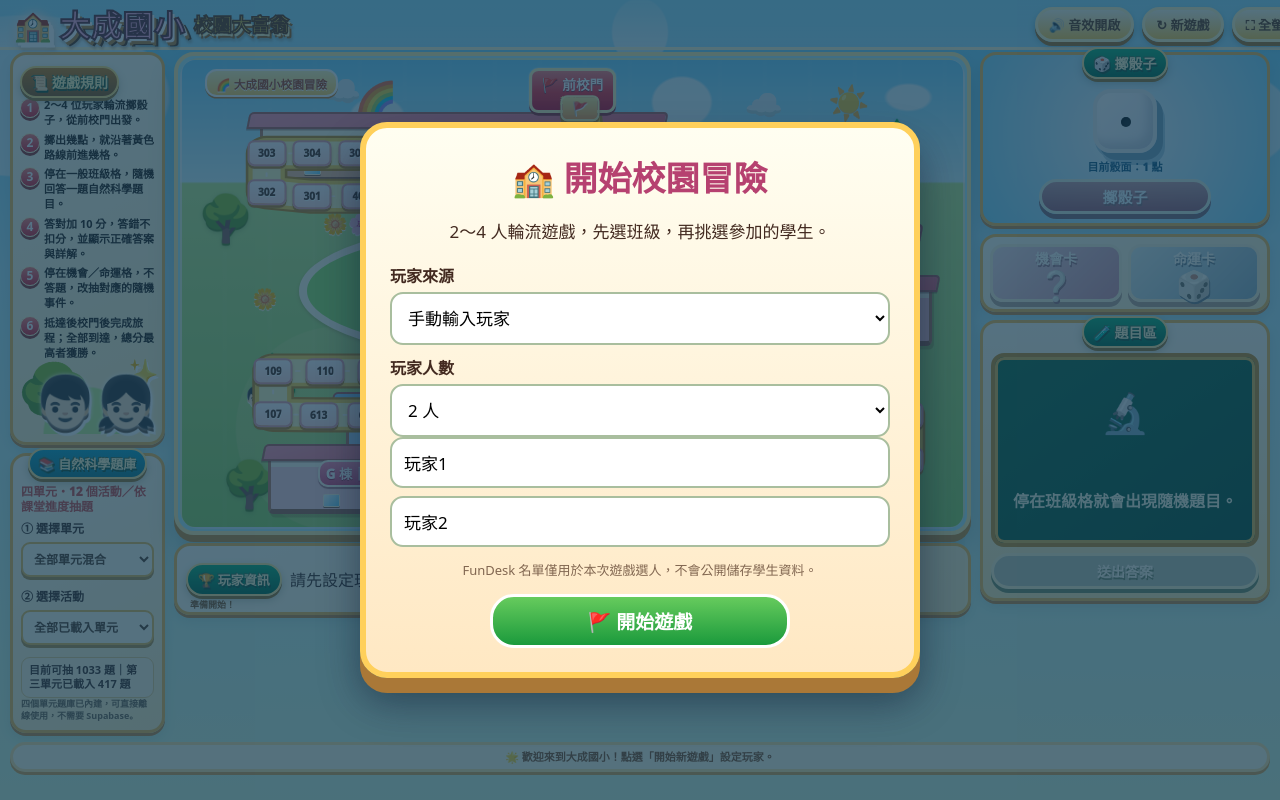
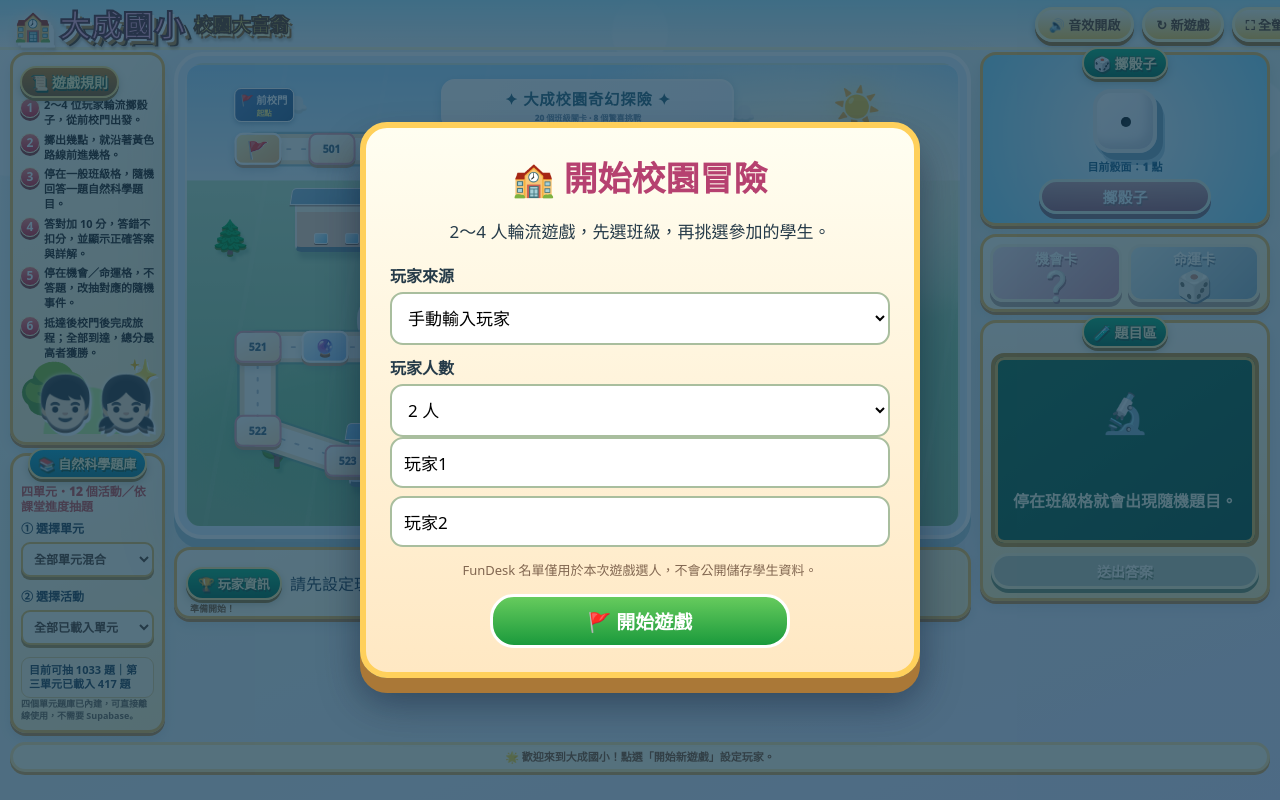
Before and after one commit to by92hpqcrx-cmd/dachen-monopoly, a plain HTML site: page index.html in a window 1280 px wide. Shown: the top 800 px of the page. Drawn offline with Linux system fonts and the light colour scheme.

Commit message:
Redesign campus map and shorten board to 20 class challenges plus 8 event squares

```diff
--- a/index.html
+++ b/index.html
@@ -250,6 +250,50 @@ body::before{content:'';position:fixed;inset:0;z-index:-1;pointer-events:none;ba
 .bank-import .import-label{font-size:11px;cursor:pointer;color:#136994}
 .bank-import input{font-size:10px;width:100%;max-width:100%;color:#3f4c56}
 .bank-import .small-note{font-size:10px;line-height:1.35;margin-top:5px}
+
+/* 2026 精緻校園插畫版：只調整美術、路線與關卡外觀 */
+body{background:linear-gradient(160deg,#edf7ff 0%,#e8f3ed 45%,#e6e6ff 100%);color:#263b49}
+.board-shell{padding:7px;border:4px solid #fff;border-radius:28px;background:#e1f1ff;box-shadow:0 10px 0 #abcad4,0 25px 60px #315c7e25}
+.map{background:
+ radial-gradient(ellipse at 80% 25%,#fffce7 0 10%,transparent 32%),
+ linear-gradient(to bottom,#a8deff 0%,#e7f5fc 25%,#bce4bf 25.1%,#8cc998 78%,#8abd8c 100%)}
+.map:before{background:repeating-linear-gradient(100deg,transparent 0 95px,#ffffff10 96px 100px),radial-gradient(circle at 52% 63%,#e8f2c680 0 16%,transparent 40%);opacity:.85}
+.map:after{content:'';position:absolute;inset:24% 0 0;pointer-events:none;z-index:0;background:radial-gradient(ellipse at 25% 74%,#65b57a55 0 16%,transparent 28%),radial-gradient(ellipse at 75% 55%,#74bf8b66 0 16%,transparent 35%)}
+.map-caption{left:33%;top:3%;width:38%;text-align:center;z-index:2;background:linear-gradient(135deg,#fffefa,#f4f8ff);border:.27cqw solid #fff;border-radius:1.8cqw;padding:.75cqw 1cqw;color:#2d6276;font-size:2cqw;letter-spacing:.1cqw;box-shadow:0 .4cqw 1.1cqw #477b9850}
+.map-caption span{display:block;font-size:1.06cqw;letter-spacing:0;margin-top:.25cqw;color:#6d89a0}
+.map-sun{position:absolute;right:10%;top:3%;font-size:5cqw;filter:drop-shadow(0 0 14px #ffeb8d);z-index:0}
+.cloud{opacity:.75;font-size:3cqw}
+.tree{font-size:4.2cqw;filter:drop-shadow(.45cqw .6cqw .22cqw #1d674d3c)}
+.building-block{border:.3cqw solid #ffffffa8;border-bottom:.65cqw solid #6d8b98;border-radius:.8cqw;background:linear-gradient(#fffdf4 0 25%,#ffdeca 25% 100%);box-shadow:.4cqw .9cqw .7cqw #2b5b5840;min-height:6cqw;padding-top:.8cqw}
+.building-block:before{left:-3%;width:106%;top:-1.7cqw;height:1.9cqw;transform:skewX(-9deg);background:linear-gradient(135deg,#8db7d4,#517f99);border:.24cqw solid #f5fbff}
+.building-block .name{font-size:1.15cqw;background:#f4f9ff;color:#386279;text-shadow:none;border:.18cqw solid #fff;box-shadow:0 .2cqw .4cqw #23445b21;padding:.27cqw .8cqw}
+.building-block .windows{margin:.35cqw}.building-block .windows i{width:1.8cqw;height:1.5cqw;border:.18cqw solid #fff;border-radius:.25cqw;background:linear-gradient(135deg,#e1f7ff,#81c8ed)}
+.building-block.a{left:14%;top:29%;width:27%;background:linear-gradient(#fff6e3 0 25%,#f9d2b8 25% 100%)}
+.building-block.b{left:53%;top:29%;width:27%;background:linear-gradient(#f6fcff 0 25%,#bfd8ec 25% 100%)}
+.building-block.c{left:80%;top:43%;width:14%;min-height:5.5cqw;background:#fff2c8}
+.building-block.d{left:61%;top:58%;width:24%;background:#f6dce7}
+.building-block.e{left:43%;top:80%;width:22%;background:#e6d9fb}
+.building-block.f{left:21%;top:80%;width:20%;background:#d9eafa}
+.building-block.g{left:70%;top:80%;width:17%;background:#ffdfdb}
+.field{left:22%;top:43%;width:36%;height:25%;border:.48cqw solid #ffffffe8;border-radius:48%;background:repeating-radial-gradient(ellipse at center,#7ccc8a 0 30%,#fff6e7 30.2% 31%,#da8e77 31.2% 37%,#fff8f0 37.2% 38%,#d79c88 38.2% 47%,#fff 47.2% 48%,#d19c86 48.2% 50%,transparent 50.4%);box-shadow:0 .6cqw 1cqw #31534232}
+.field:before{background:#96d88b;inset:17% 21%;box-shadow:inset 0 0 2cqw #5eab72}
+.field .field-name{font-size:1.7cqw;left:33%;top:38%;color:#21634f}
+.field .play,.field .soccer{font-size:2.3cqw}
+.stage-school{left:37%;top:39%;width:11%;height:4%;font-size:1.5cqw;box-shadow:0 .2cqw .4cqw #26443d30}
+.path-shadow{stroke:#62949680;stroke-width:64}
+.path-gold{stroke:#f6e5c4;stroke-width:56}
+.path-middle{stroke:#fffcf2;stroke-width:41}
+.path-line{stroke:#b5bfc7;stroke-width:3.2;stroke-dasharray:5 18}
+.cell{width:6.1%;height:7%;font-size:1.35cqw;border:.27cqw solid #fff;border-radius:1.1cqw;background:linear-gradient(150deg,#fffefa,#ffe9c8);color:#476071;box-shadow:0 .42cqw 0 #c89c76,0 .6cqw 1.1cqw #31546c38;z-index:5}
+.cell.question{background:linear-gradient(155deg,#fffefa,#ffe1b5)}
+.cell.chance{background:linear-gradient(145deg,#ffe6f1,#ef90b9);border-color:#fff;color:#8d3b70;text-shadow:none}
+.cell.fate{background:linear-gradient(145deg,#e3f8ff,#91bff0);border-color:#fff;color:#2c568e;text-shadow:none}
+.cell.start,.cell.finish{background:linear-gradient(145deg,#fff1b3,#f6b66c);border-color:#fff;color:#7d5731}
+.cell .symbol{font-size:2.2cqw}
+.cell.active{box-shadow:0 0 0 .48cqw #fff579,0 .42cqw 0 #ca9d6f,0 0 1.5cqw #ffefaa;z-index:7}
+.gate{font-size:1.35cqw;padding:.4cqw .7cqw;border:.24cqw solid white;background:linear-gradient(135deg,#537db8,#315c8b);box-shadow:0 .25cqw .7cqw #284c6b55;text-shadow:none;border-radius:.9cqw}
+.gate.front{left:10%;top:5%}.gate.back{left:89%;top:auto;bottom:4%}.gate span{font-size:1.0cqw}
+.board-shell,.player-area,.dice-area,.quiz-area{transition:box-shadow .2s}
 </style>
 </head>
 <body>
@@ -277,19 +321,25 @@ body::before{content:'';position:fixed;inset:0;z-index:-1;pointer-events:none;ba
  <div class="board-column">
  <section class="board-shell" aria-label="互動校園路線">
   <div class="map-scroll"><div class="map" id="map" aria-label="大成國小校園關卡地圖">
-   <div class="map-caption">🌈 大成國小校園冒險</div><div class="map-sun" aria-hidden="true">☀️</div><div class="map-rainbow" aria-hidden="true">🌈</div>
-   <div class="cloud" style="left:18%;top:2%">☁️</div><div class="cloud" style="left:72%;top:5%">☁️</div>
-   <div class="tree" style="left:2%;top:27%">🌳</div><div class="tree" style="left:8%;top:61%">🌲</div><div class="tree" style="left:71%;top:36%">🌳</div><div class="tree" style="left:88%;top:11%">🌲</div><div class="tree" style="left:5%;top:84%">🌳</div><div class="tree" style="left:24%;top:26%">🌳</div><div class="tree" style="left:58%;top:32%">🌳</div><div class="tree" style="left:77%;top:68%">🌳</div>
-   <div class="building-block a"><span class="name">A 棟｜大成樓</span><div class="windows"><i></i><i></i><i></i><i></i><i></i><i></i></div></div>
-   <div class="building-block b"><span class="name">B 棟｜忠孝樓</span><div class="windows"><i></i><i></i><i></i><i></i><i></i></div></div>
-   <div class="field"><span class="field-name">操場</span><span class="play">🏃🏻</span><span class="soccer">⚽</span><span class="field-kids" aria-hidden="true">👧🏻 🧒🏻 🏀</span></div><div class="stage-school">🎤</div>
-   <div class="building-block c"><span class="name">C 棟</span><div class="windows"><i></i><i></i></div></div>
-   <div class="building-block d"><span class="name">D 棟｜活動中心</span><div class="windows"><i></i><i></i></div></div>
-   <div class="building-block e"><span class="name">E 棟｜仁愛樓</span><div class="windows"><i></i><i></i><i></i></div></div>
-   <div class="building-block f"><span class="name">F 棟｜信義樓</span><div class="windows"><i></i><i></i><i></i><i></i></div></div>
-   <div class="building-block g"><span class="name">G 棟｜和平樓</span><div class="windows"><i></i><i></i></div></div>
-   <span class="map-little" style="left:31%;top:43%">👦🏻👧🏻</span><span class="map-little" style="left:49%;top:54%">🏀</span><span class="map-little" style="left:71%;top:46%">👩🏻‍🏫</span><span class="map-little" style="left:9%;top:48%">🌼</span><span class="map-little" style="left:72%;top:87%">🌻</span><span class="map-little" style="left:18%;top:32%">🌼🌸</span><span class="map-little" style="left:57%;top:68%">🪻🌷</span><span class="map-little" style="left:87%;top:79%">🌷🌼</span><span class="map-little" style="left:8%;top:69%">👦🏻</span><span class="map-little" style="left:85%;top:57%">👧🏻</span>
-   <div class="gate front">🚩 前校門<span>起點 ↓</span></div><div class="gate back">🏁 後校門<span>🏁 終點</span></div>
+   <div class="map-caption">✦ 大成校園奇幻探險 ✦ <span>20 個班級關卡 · 8 個驚喜挑戰</span></div>
+   <div class="map-sun" aria-hidden="true">☀️</div>
+   <div class="cloud" style="left:12%;top:5%">☁️</div><div class="cloud" style="left:70%;top:7%">☁️</div>
+   <div class="tree" style="left:3%;top:32%">🌲</div><div class="tree" style="left:9%;top:78%">🌳</div><div class="tree" style="left:89%;top:35%">🌳</div><div class="tree" style="left:88%;top:78%">🌲</div>
+   <div class="tree" style="left:54%;top:30%">🌳</div>
+   <div class="building-block a"><span class="name">大成樓</span><div class="windows"><i></i><i></i><i></i><i></i><i></i><i></i></div></div>
+   <div class="building-block b"><span class="name">忠孝樓</span><div class="windows"><i></i><i></i><i></i><i></i><i></i></div></div>
+   <div class="field"><span class="field-name">陽光操場</span><span class="play">🏃</span><span class="soccer">⚽</span></div>
+   <div class="stage-school">🎤</div>
+   <div class="building-block c"><span class="name">科學教室</span><div class="windows"><i></i><i></i></div></div>
+   <div class="building-block d"><span class="name">活動中心</span><div class="windows"><i></i><i></i></div></div>
+   <div class="building-block e"><span class="name">仁愛樓</span><div class="windows"><i></i><i></i><i></i><i></i></div></div>
+   <div class="building-block f"><span class="name">信義樓</span><div class="windows"><i></i><i></i><i></i><i></i></div></div>
+   <div class="building-block g"><span class="name">和平樓</span><div class="windows"><i></i><i></i></div></div>
+   <span class="map-little" style="left:29%;top:36%">👩🏻‍🏫 🧒</span>
+   <span class="map-little" style="left:52%;top:59%">⚽ 🌼</span>
+   <span class="map-little" style="left:30%;top:81%">🌻 🌷</span>
+   <span class="map-little" style="left:76%;top:81%">🌷 🦋</span>
+   <div class="gate front">🚩 前校門<span>起點</span></div><div class="gate back">🏁 後校門<span>終點</span></div>
    <svg class="map-svg" viewBox="0 0 1200 850" preserveAspectRatio="none" aria-hidden="true"><path id="pathShadow" class="path-shadow"/><path id="pathGold" class="path-gold"/><path id="pathMiddle" class="path-middle"/><path id="pathLine" class="path-line"/></svg>
    <div id="cells" aria-label="關卡格子"></div><svg id="tokenLayer" viewBox="0 0 1200 850" preserveAspectRatio="none" aria-label="玩家頭像棋子"></svg>
   </div></div>
@@ -335,18 +385,22 @@ const mapEl=$('map');
 const coords=[];
 const types=[];
 function point(x,y,name){coords.push({x,y,name});}
-point(612,88,'前校門');
-['310','309','308','307','306','305','304','303'].forEach((name,i)=>point(620-i*70,170,name));
-point(130,240,'302');
-['301','402','412','406','413','409','圖書室','電腦室1','電腦室2','健康中心','資源1','資源2','資源3'].forEach((name,i)=>point(200+i*75,248,name));
-['音樂A','英語D','活動中心'].forEach((name,i)=>point(1100,327+i*80,name));
-['411','410','408','407','404','403','401','209','208','205','206','110','109'].forEach((name,i)=>point(1100-i*80,566,name));
-point(140,645,'107');
-['613','612','611','610','609','608','607','606','605','604','603','602','601'].forEach((name,i)=>point(210+i*75,646,name));
-point(1110,728,'512');
-['自然A','自然B','自然C','自然D','509','507','503','201'].forEach((name,i)=>point(1030-i*70,740,name));
-point(540,808,'後校門');
-const SPECIALS={4:'chance',12:'fate',20:'chance',26:'fate',34:'chance',42:'fate',50:'chance',57:'fate'};
+// 精簡路線：起點 1 格 + 20 個班級答題格 + 4 機會 + 4 命運 + 終點 1 格。
+const ROUTE=[
+ [110,155,'前校門'],
+ [225,155,'501'],[335,155,'502'],[445,155,'503'],[555,155,'504'],
+ [665,155,'505'],[775,155,'506'],[885,155,'507'],[995,155,'508'],[1095,155,'509'],
+ [1095,280,'510'],[1095,400,'511'],[1095,520,'512'],
+ [985,520,'513'],[875,520,'514'],[765,520,'515'],[655,520,'516'],
+ [545,520,'517'],[435,520,'518'],[325,520,'519'],[215,520,'520'],[110,520,'521'],
+ [110,675,'522'],
+ [250,730,'523'],[390,730,'524'],[530,730,'525'],
+ [670,730,'526'],[810,730,'527'],[950,730,'528'],
+ [1080,730,'後校門']
+];
+ROUTE.forEach(([x,y,name])=>point(x,y,name));
+// 特殊格 8 個，其餘恰好 20 個班級題目格。
+const SPECIALS={3:'chance',7:'fate',10:'chance',13:'fate',17:'chance',20:'fate',24:'chance',27:'fate'};
 const cells=coords.map((p,i)=>({...p,id:i,type:i===0?'start':i===coords.length-1?'finish':SPECIALS[i]||'question'}));
 const PALETTE=['#e85d6c','#459ee6','#43ad61','#b68be5'];
 const CHANCE=[
```
